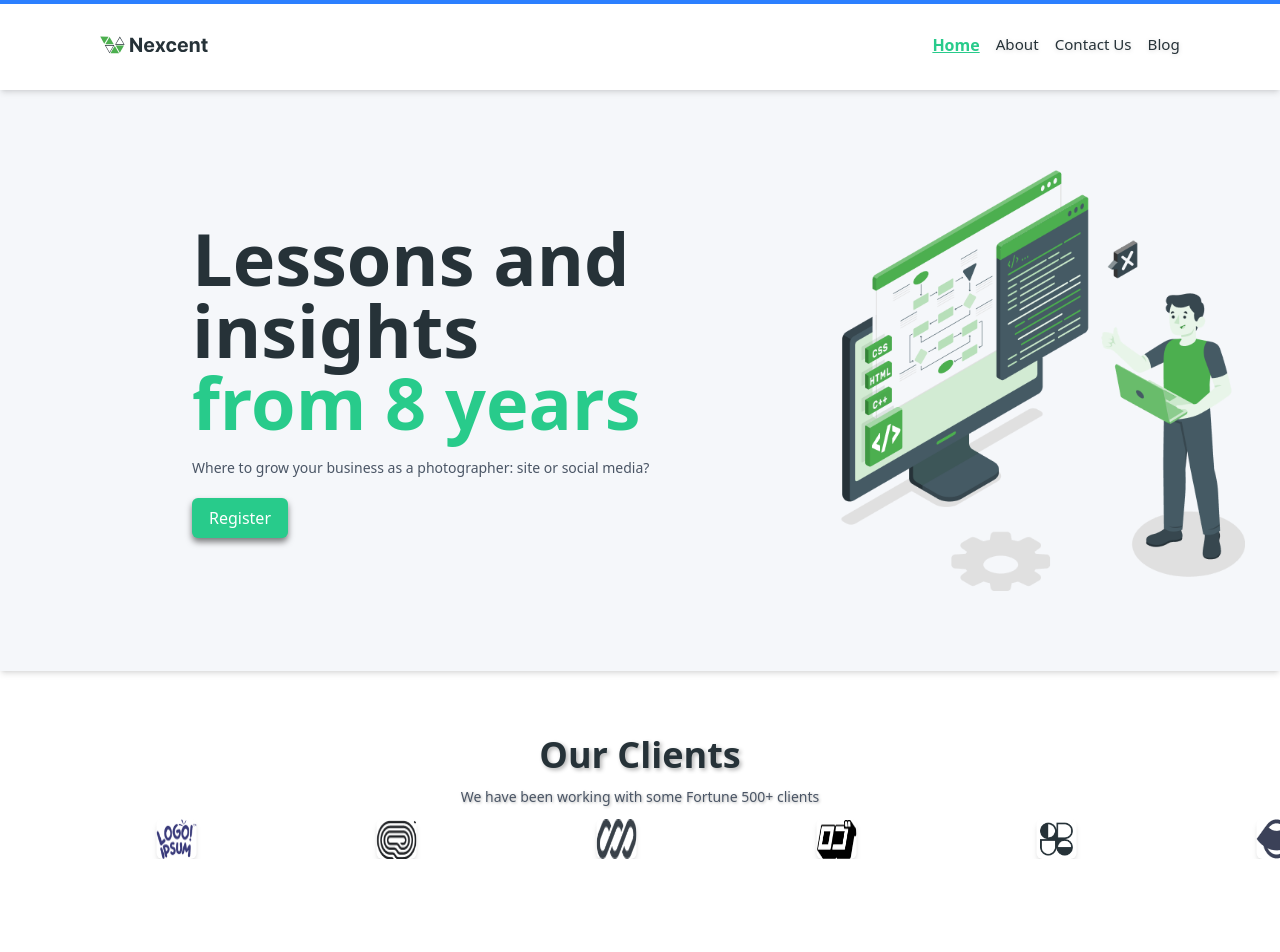
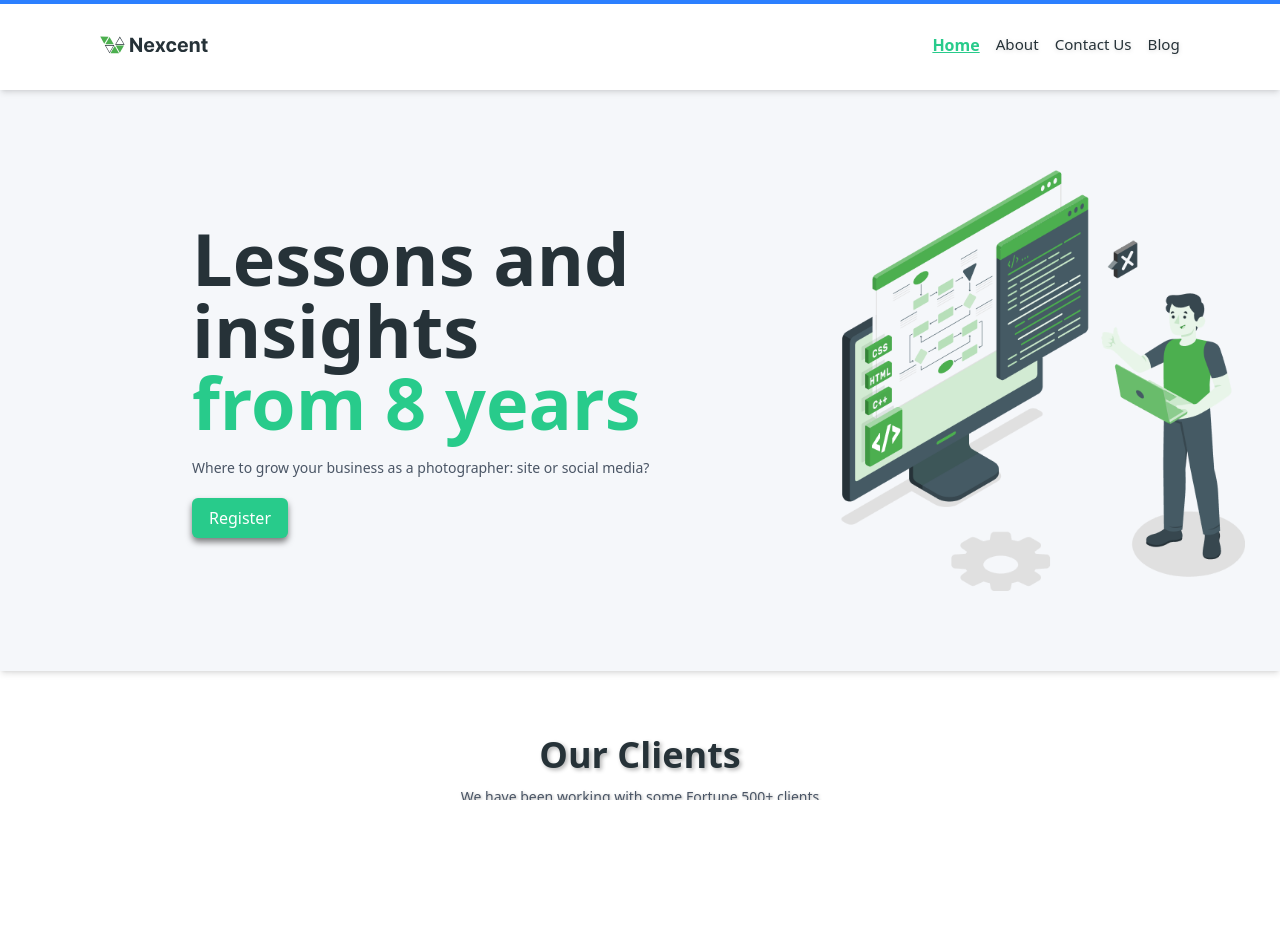
Before and after one commit to arslan-7644539/Nexcent-cloned-figma, a React (Vite) app: page / in a window 1280 px wide. Shown: the top 952 px of the page. After the commit the page ends 800 px from the top, so only its background shows below. Built offline with nearby package versions, Linux system fonts and the light colour scheme; no server answers; the database is empty.

Commit message:
bottom scrool bar will be removed and heroSection ui enhanced

```diff
--- a/src/App.jsx
+++ b/src/App.jsx
@@ -1,10 +1,11 @@
-import React, { useContext } from "react";
+import React, { useContext, useEffect } from "react";
 import { useRoutes } from "react-router";
 
 import { appRoutes } from "./routes/appRoute";
 import { AuthContext } from "./context/authContext";
 
 const App = () => {
+  // ---------------------------------
   const { userData } = useContext(AuthContext);
   const routes = useRoutes(appRoutes(userData));
   return routes;
--- a/src/admin/componets/post/CreatePost.jsx
+++ b/src/admin/componets/post/CreatePost.jsx
@@ -91,7 +91,7 @@ const AddPost = () => {
   };
 
   return (
-    <div className="min-h-screen w-full flex items-center justify-center bg-gradient-to-br from-blue-50 to-pink-100 px-4 py-8">
+    <div className="min-h-screen w-full overflow-hidden flex items-center justify-center bg-gradient-to-br from-blue-50 to-pink-100 px-4 py-8">
       <div className="w-full max-w-4xl bg-white rounded-xl shadow-lg p-6">
         <div className="flex items-center justify-between mb-6">
           <h2 className="text-3xl font-semibold text-gray-800">
--- a/src/index.css
+++ b/src/index.css
@@ -14,3 +14,8 @@
   --ease-snappy: cubic-bezier(0.2, 0, 0, 1); */
   /* ... */
 }
+
+html, body {
+  overflow-x: hidden;
+  height: 100%;
+}
--- a/src/pages/home/componets/ClientsSection.jsx
+++ b/src/pages/home/componets/ClientsSection.jsx
@@ -34,14 +34,14 @@ const ClientsSection = () => {
               ease: "linear", // Make the scroll smooth and linear
             },
           }}
-          className="flex space-x-45 "
+          className="flex my-10  space-x-15 "
         >
           {clientsLogos.map((logo, index) => (
             <motion.img
               key={index}
               src={logo}
               alt="Client Logo"
-              className="w-10 h-10  rounded-md shadow-md"
+              className="w-15 h-15   rounded-md shadow-md"
             />
           ))}
           {/* ------------- */}
@@ -50,7 +50,7 @@ const ClientsSection = () => {
               key={index}
               src={logo}
               alt="Client Logo"
-              className="w-10 h-10  rounded-md shadow-md"
+              className="w-15 h-15   rounded-md shadow-md"
             />
           ))}
           {/* ---------------- */}
@@ -59,7 +59,7 @@ const ClientsSection = () => {
               key={index}
               src={logo}
               alt="Client Logo"
-              className="w-10 h-10 rounded-md shadow-md"
+              className="w-15 h-15  rounded-md shadow-md"
             />
           ))}
           {/* --------------------- */}
@@ -68,7 +68,7 @@ const ClientsSection = () => {
               key={index}
               src={logo}
               alt="Client Logo"
-              className="w-10 h-10  rounded-md shadow-md"
+              className="w-15 h-15   rounded-md shadow-md"
             />
           ))}
         </motion.div>
--- a/src/pages/home/componets/CommunitySection.jsx
+++ b/src/pages/home/componets/CommunitySection.jsx
@@ -63,7 +63,7 @@ const CommunitySection = () => {
               transition: { duration: 0.3, ease: "easeOut" },
             }}
             key={index}
-            className="w-60 flex flex-col items-center p-4  box-border drop-shadow-sm  bg-white"
+            className="w-80 h-80 hover:shadow-xl flex flex-col items-center p-4  box-border drop-shadow-sm  bg-white"
           >
             <img src={item.icon} alt="icon" className="w-12 h-12" />
             <h3 className="text-xl font-semibold text-center text-gray-800">
--- a/src/pages/unauthorized/Unauthorized.jsx
+++ b/src/pages/unauthorized/Unauthorized.jsx
@@ -17,7 +17,7 @@ const Unauthorized = () => {
 
   return (
     <div className="flex justify-center items-center min-h-screen bg-gray-100 p-4">
-      <Card className="w-full max-w-md shadow-lg rounded-2xl">
+      <Card className="w-full  max-w-md shadow-lg rounded-2xl">
         <CardContent className="text-center p-6">
           <Typography variant="h4" className="font-bold text-red-600 mb-4">
             Access Denied 🚫
```
